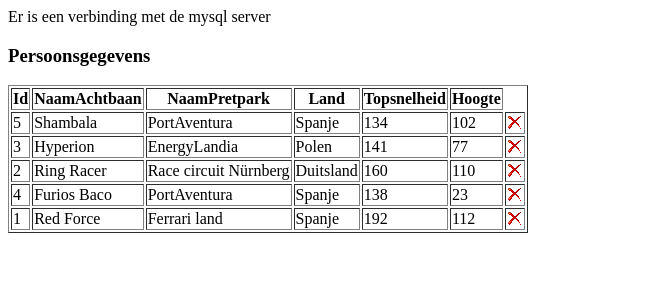
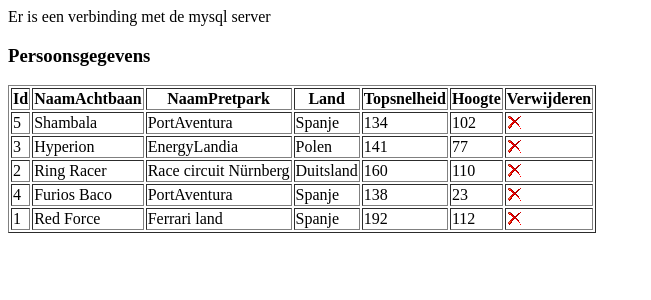
Before and after one commit to BolleTito/php-pdo-crud-herkansing, a PHP site: page /read.php in a window 1280 px wide. Shown: the top 300 px of the page, without its empty margins (0-651 px from the left). Run offline with PHP 8.4, Linux system fonts and the light colour scheme; data comes from the database, SQL or seed files in the repository.

Commit message:
Verwijderen toegevoegd bij table

```diff
--- a/read.php
+++ b/read.php
@@ -63,6 +63,7 @@
         <th>Land</th>
         <th>Topsnelheid</th>
         <th>Hoogte</th>
+        <th>Verwijderen</th>
     </thead>
     <tbody>
         <?php echo $tableRows; ?>
```
